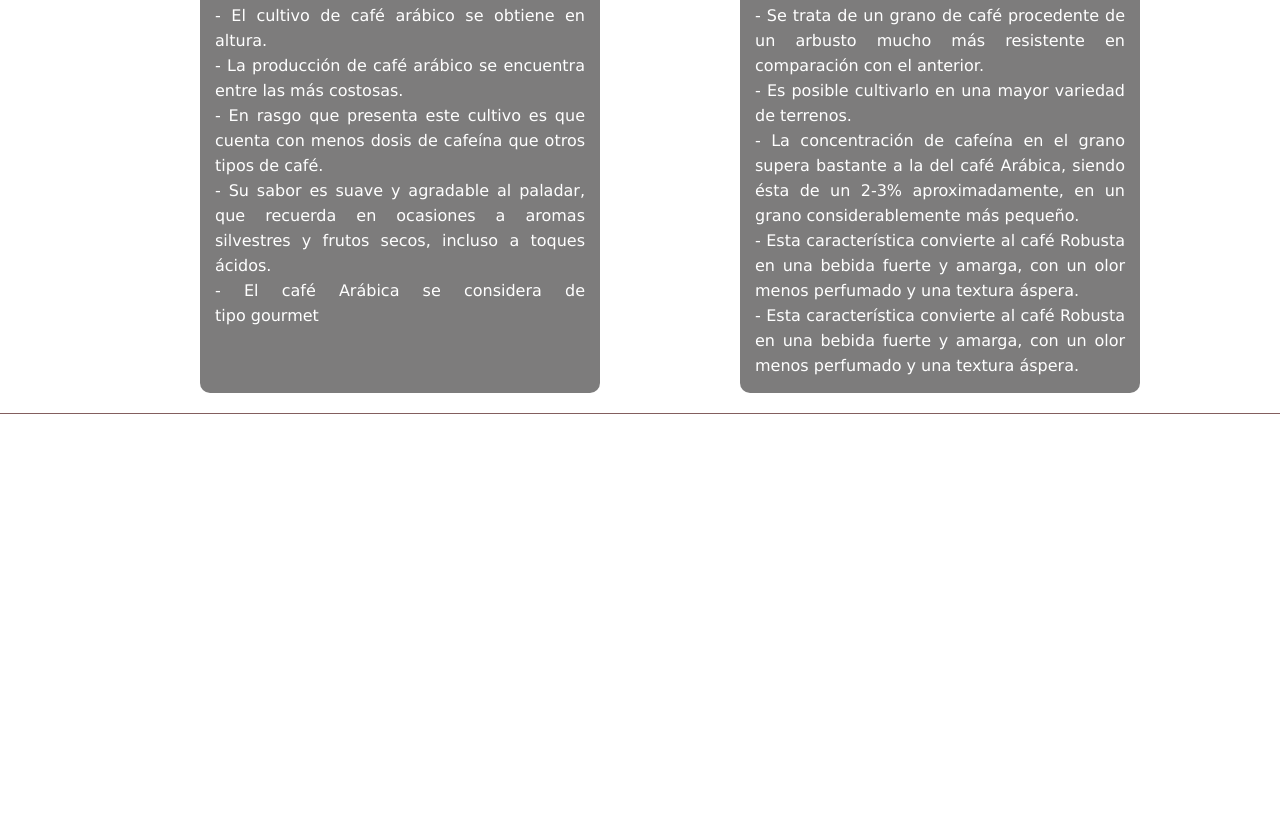
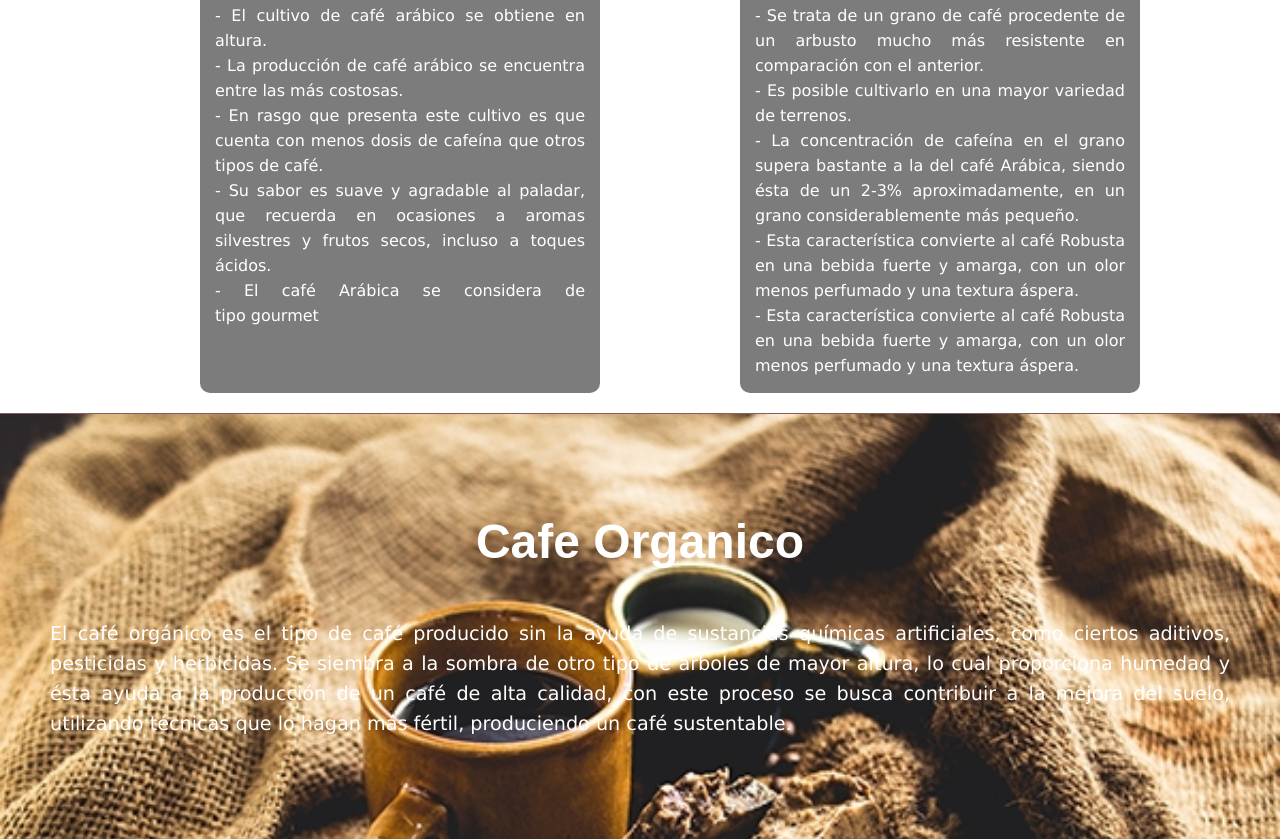
Before and after one commit to nofrxst/cafeorganico, a plain HTML site: page index.html in a window 1280 px wide. Shown: the part 1858-2697 px from the top of the page. Before the commit the page ends 2272 px from the top, so only its background shows below. Drawn offline with nearby package versions, Linux system fonts and the light colour scheme.

Commit message:
organico

```diff
--- a/index.html
+++ b/index.html
@@ -20,7 +20,7 @@
                         <li><a href="#banner">Home</a></li>
                         <li><a href="#introduccion">Cafe</a></li>
                         <li><a href="#variedades">Variedades</a></li>
-                        <li><a href="">Cafe organico</a></li>
+                        <li><a href="#organico">Cafe organico</a></li>
                     </ul>
                 </nav>
             </div>
@@ -96,8 +96,23 @@
                         </div>
                     </div>
                 </section>
+
+                <section class="cafeorganico" id="organico">
+                    <div class="container-organico">
+                        <h2>Cafe Organico</h2>
+
+                        <p>El café orgánico es el tipo de café producido sin la ayuda de sustancias químicas artificiales, como ciertos aditivos, pesticidas y herbicidas.
+                            Se siembra a la sombra de otro tipo de árboles de mayor altura, lo cual proporciona humedad y ésta ayuda a la producción de un café de alta calidad, con este proceso se busca contribuir a la mejora del suelo, utilizando técnicas que lo hagan más fértil, produciendo un café sustentable.
+                            </p>
+
+                    </div>
+                </section>
             </div>
         </main>
+
+        <footer>
+
+        </footer>
     </div>
 
 </body>
--- /dev/null
+++ b/styles/_organico.scss
@@ -0,0 +1,26 @@
+.cafeorganico{
+    background-image: url(../img/cafe-organico.jpg);
+    background-attachment: fixed;
+    background-size: cover;
+
+    .container-organico{
+        max-width: 1330px;
+        margin: auto;
+
+        padding: 100px 50px;
+
+        h2{
+            color: white;
+        }
+
+        p{
+            padding-top: 50px;
+            text-align: justify;
+            color: white;
+            font-size: 1.2rem;
+            font-family: Verdana;
+            line-height: 30px;
+        }
+    }
+
+}
--- a/styles/styles.scss
+++ b/styles/styles.scss
@@ -3,3 +3,4 @@
 @import "banner";
 @import "introduccion";
 @import "tiposdecafe";
+@import "organico";
```
Also changed, not shown: img/cafe-organico.jpg (added), styles/styles.css, 1 other file.
